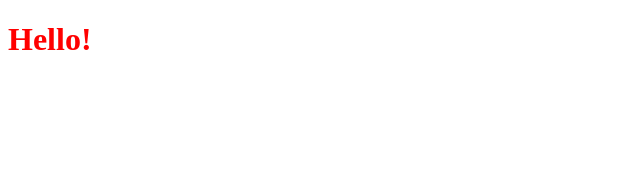
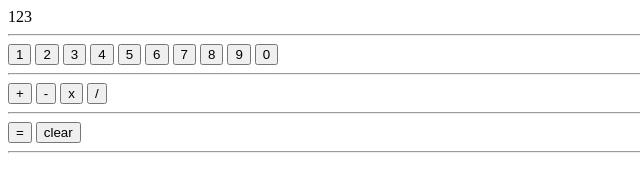
Before and after one commit to zioscuro/odin-calculator, a plain HTML site: page index.html in a window 1280 px wide. Shown: the whole page, without its empty margins (0-640 px from the left). Drawn offline with Linux system fonts and the light colour scheme.

Commit message:
Add calculator elements in HTML file

```diff
--- a/index.html
+++ b/index.html
@@ -9,6 +9,27 @@
     <script src="./app.js" defer></script>
   </head>
   <body>
-    <h1>Hello!</h1>
+    <div id="display">123</div>
+    <hr>
+    <button id="digit-1">1</button>
+    <button id="digit-2">2</button>
+    <button id="digit-3">3</button>
+    <button id="digit-4">4</button>
+    <button id="digit-5">5</button>
+    <button id="digit-6">6</button>
+    <button id="digit-7">7</button>
+    <button id="digit-8">8</button>
+    <button id="digit-9">9</button>
+    <button id="digit-0">0</button>
+    <hr>
+    <button id="op-sum">+</button>
+    <button id="op-subtract">-</button>
+    <button id="op-multiply">x</button>
+    <button id="op-divide">/</button>
+    <hr>
+    <button id="equals">=</button>
+    <button id="clear">clear</button>
+    <hr>
+
   </body>
 </html>
```
